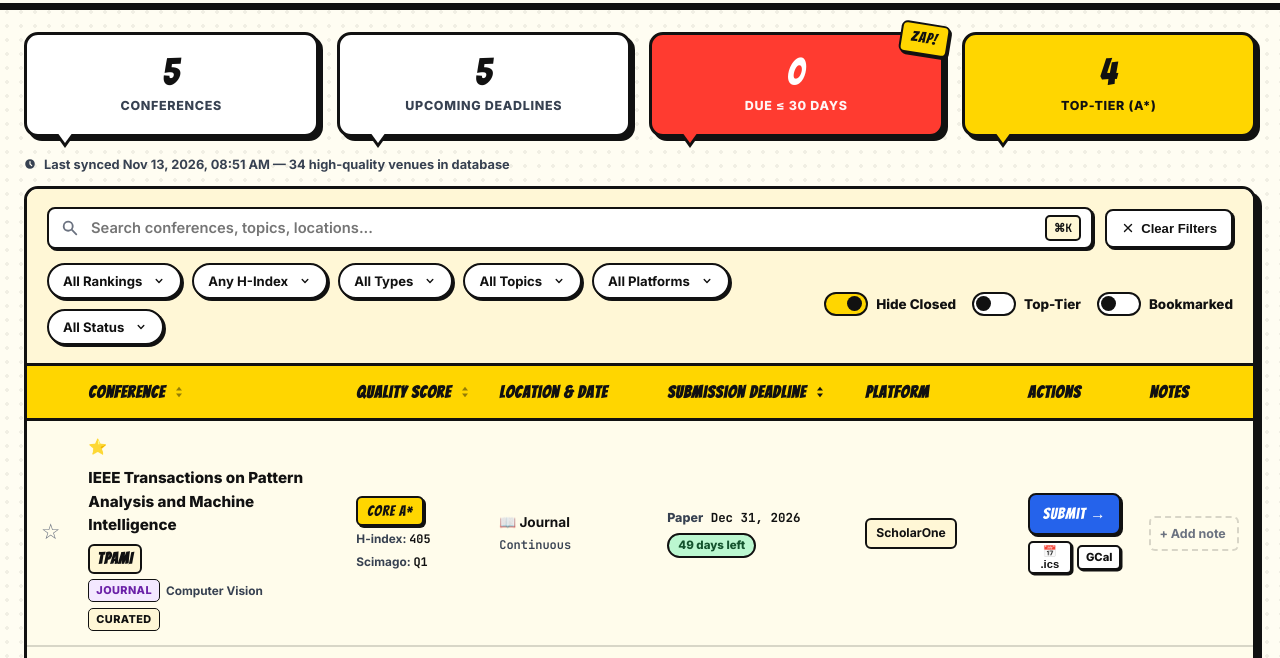
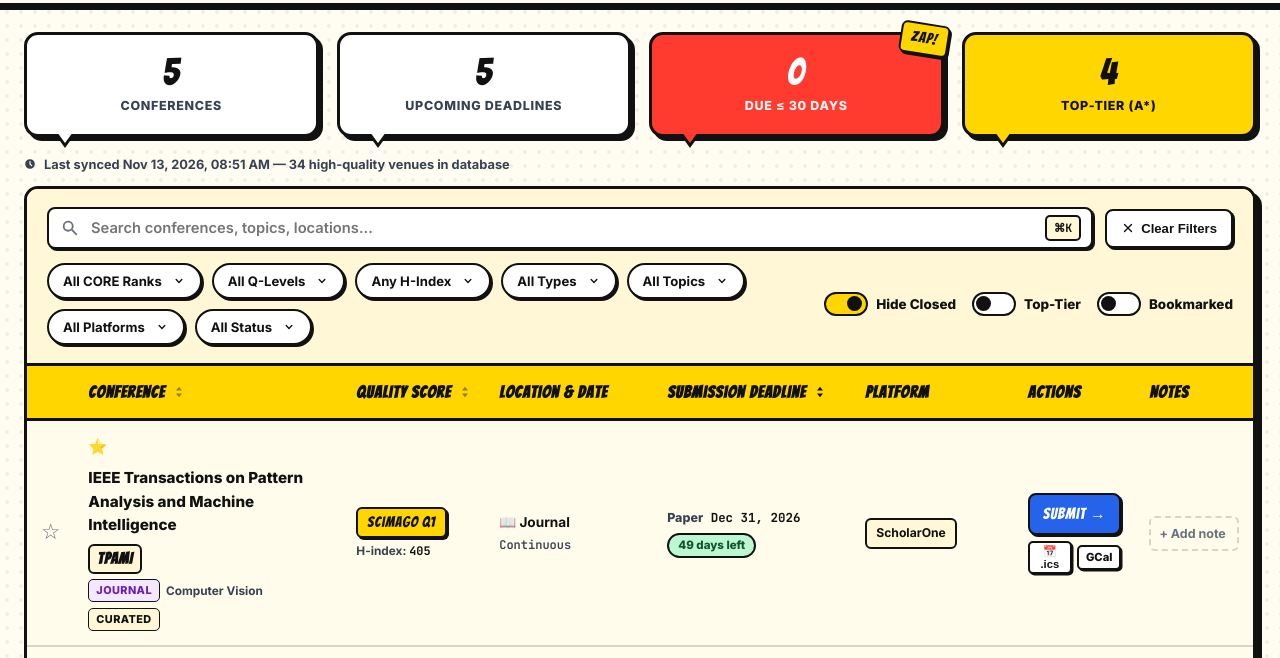
Before and after one commit to SaadhJawwadh/Conference-Tracker, a plain HTML site: page index.html in a window 1280 px wide. Both pictures are taken after a click on the button "Clear Filters". Shown: the part 93-751 px from the top of the page. Drawn offline with Linux system fonts and the light colour scheme.

Commit message:
feat: separate Scimago Q-Level and CORE Rank filters and lead journals with Q-level badges

```diff
--- a/index.html
+++ b/index.html
@@ -176,12 +176,15 @@
 
                     <div class="filter-row filter-row-bottom">
                         <div class="filter-group">
-                            <select id="filterRank" class="filter-select" aria-label="Filter by ranking">
-                                <option value="all">All Rankings</option>
+                            <select id="filterRank" class="filter-select" aria-label="Filter by CORE ranking">
+                                <option value="all">All CORE Ranks</option>
                                 <option value="A*">CORE A*</option>
                                 <option value="A">CORE A</option>
                                 <option value="B">CORE B</option>
                                 <option value="Unranked">Unranked</option>
+                            </select>
+                            <select id="filterQuartile" class="filter-select" aria-label="Filter by Scimago Q-Level">
+                                <option value="all">All Q-Levels</option>
                                 <option value="Q1">Scimago Q1</option>
                                 <option value="Q2">Scimago Q2</option>
                                 <option value="Q3">Scimago Q3</option>
--- a/js/filters.js
+++ b/js/filters.js
@@ -36,6 +36,7 @@ export function getFilteredData() {
     const search = (document.getElementById('searchInput')?.value || '').toLowerCase().trim();
     const typeFilter = document.getElementById('filterType')?.value || 'all';
     const rankFilter = document.getElementById('filterRank')?.value || 'all';
+    const quartileFilter = document.getElementById('filterQuartile')?.value || 'all';
     const hIndexFilter = document.getElementById('filterHIndex')?.value || 'all';
     const topicFilter = document.getElementById('filterTopic')?.value || 'all';
     const platformFilter = document.getElementById('filterPlatform')?.value || 'all';
@@ -60,13 +61,8 @@ export function getFilteredData() {
             if (!haystack.includes(search)) return false;
         }
 
-        if (rankFilter !== 'all') {
-            if (['Q1', 'Q2', 'Q3', 'Q4'].includes(rankFilter)) {
-                if (conf.scimagoQ !== rankFilter) return false;
-            } else {
-                if (conf.rank !== rankFilter) return false;
-            }
-        }
+        if (rankFilter !== 'all' && conf.rank !== rankFilter) return false;
+        if (quartileFilter !== 'all' && conf.scimagoQ !== quartileFilter) return false;
 
         if (hIndexFilter !== 'all') {
             const minH = parseInt(hIndexFilter, 10);
--- a/js/main.js
+++ b/js/main.js
@@ -99,6 +99,7 @@ function resetAllFilters() {
     document.getElementById('searchInput').value = '';
     document.getElementById('filterType').value = 'all';
     document.getElementById('filterRank').value = 'all';
+    document.getElementById('filterQuartile').value = 'all';
     document.getElementById('filterHIndex').value = 'all';
     document.getElementById('filterTopic').value = 'all';
     document.getElementById('filterPlatform').value = 'all';
@@ -240,7 +241,7 @@ document.addEventListener('DOMContentLoaded', async () => {
     document.getElementById('fetchBtn').addEventListener('click', () => fetchLatestData(false));
     document.getElementById('searchInput').addEventListener('input', debounce(() => applyFilters(), 200));
 
-    ['filterType', 'filterRank', 'filterHIndex', 'filterTopic', 'filterPlatform', 'filterStatus', 'topTierOnly', 'bookmarkedOnly', 'hideClosed'].forEach(id => {
+    ['filterType', 'filterRank', 'filterQuartile', 'filterHIndex', 'filterTopic', 'filterPlatform', 'filterStatus', 'topTierOnly', 'bookmarkedOnly', 'hideClosed'].forEach(id => {
         document.getElementById(id)?.addEventListener('change', () => applyFilters());
     });
 
--- a/js/render.js
+++ b/js/render.js
@@ -41,13 +41,24 @@ export function renderConferenceRow(conf) {
     else if (conf.rank === 'A') rankClass = 'rank-a';
     else if (conf.rank === 'B' || conf.rank === 'Unranked') rankClass = 'rank-q1';
 
+    const isJournal = conf.type === 'journal';
+    let primaryBadgeHTML = '<span class="rank-badge rank-tbd">TBD</span>';
+    if (isJournal && conf.scimagoQ) {
+        const qClass = conf.scimagoQ === 'Q1' ? 'rank-a-star' : 'rank-q1';
+        primaryBadgeHTML = `<span class="rank-badge ${qClass}">Scimago ${sanitize(conf.scimagoQ)}</span>`;
+    } else if (conf.rank && conf.rank !== 'TBD') {
+        primaryBadgeHTML = `<span class="rank-badge ${rankClass}">CORE ${sanitize(conf.rank)}</span>`;
+    } else if (conf.scimagoQ) {
+        primaryBadgeHTML = `<span class="rank-badge rank-q1">Scimago ${sanitize(conf.scimagoQ)}</span>`;
+    }
+
     const hIndexHTML = conf.hIndex ? `<span class="h-index">H-index: <span>${Number(conf.hIndex)}</span></span>` : '';
-    const scimagoHTML = conf.scimagoQ ? `<span class="h-index">Scimago: <span>${sanitize(conf.scimagoQ)}</span></span>` : '';
+    const scimagoHTML = !isJournal && conf.scimagoQ ? `<span class="h-index">Scimago: <span>${sanitize(conf.scimagoQ)}</span></span>` : '';
     const dataSourceHTML = conf.dataSource === 'curated'
         ? `<span class="source-badge source-curated">Curated</span>`
         : `<span class="source-badge source-live">${sanitize(conf.dataSource || 'LIVE')}</span>`;
 
-    const typeBadgeHTML = conf.type === 'journal'
+    const typeBadgeHTML = isJournal
         ? `<span class="source-badge type-journal">Journal</span>`
         : `<span class="source-badge type-conference">Conf</span>`;
 
@@ -81,7 +92,7 @@ export function renderConferenceRow(conf) {
             </td>
             <td data-label="Quality">
                 <div class="quality-cell">
-                    ${conf.rank && conf.rank !== 'TBD' ? `<span class="rank-badge ${rankClass}">CORE ${sanitize(conf.rank)}</span>` : '<span class="rank-badge rank-tbd">TBD</span>'}
+                    ${primaryBadgeHTML}
                     ${hIndexHTML}
                     ${scimagoHTML}
                 </div>
--- a/js/state.js
+++ b/js/state.js
@@ -34,6 +34,7 @@ const FILTER_PARAMS = [
     { key: 'q', id: 'searchInput', type: 'value', def: '' },
     { key: 'type', id: 'filterType', type: 'value', def: 'all' },
     { key: 'rank', id: 'filterRank', type: 'value', def: 'all' },
+    { key: 'qlevel', id: 'filterQuartile', type: 'value', def: 'all' },
     { key: 'h', id: 'filterHIndex', type: 'value', def: 'all' },
     { key: 'topic', id: 'filterTopic', type: 'value', def: 'all' },
     { key: 'platform', id: 'filterPlatform', type: 'value', def: 'all' },
```
